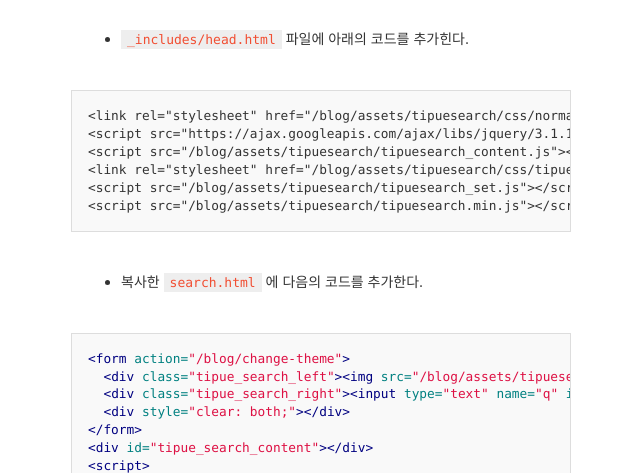
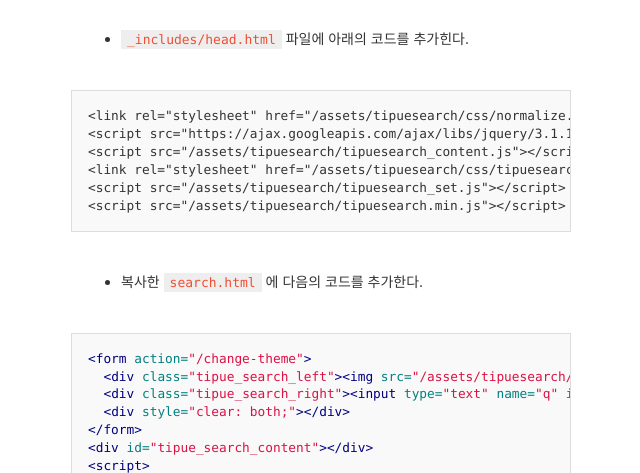
Before and after one commit to Gxone/Gxone.github.io, a Jekyll site: the page built from _posts/etc/2020-08-30-change-theme.md, in a window 1280 px wide. Shown: the part 1250-1723 px from the top of the page, without its empty margins (319-959 px from the left). Built offline with Jekyll 4.4.1, drawn with Linux system fonts in a browser that asks for light colours.

Commit message:
Modify: config.yml

```diff
--- a/_config.yml
+++ b/_config.yml
@@ -6,7 +6,7 @@
 
 # Site Settings
 url:                https://gxone.github.io # main url
-baseurl:            '/blog'
+baseurl:            ''
 permalink:          /:title # Post permalink
 timezone:           Asia/Kuala_Lumpur # https://en.wikipedia.org/wiki/List_of_tz_database_time_zones
 mathjax:            true  # enables support for mathjax - set to 'false' to disable
```
